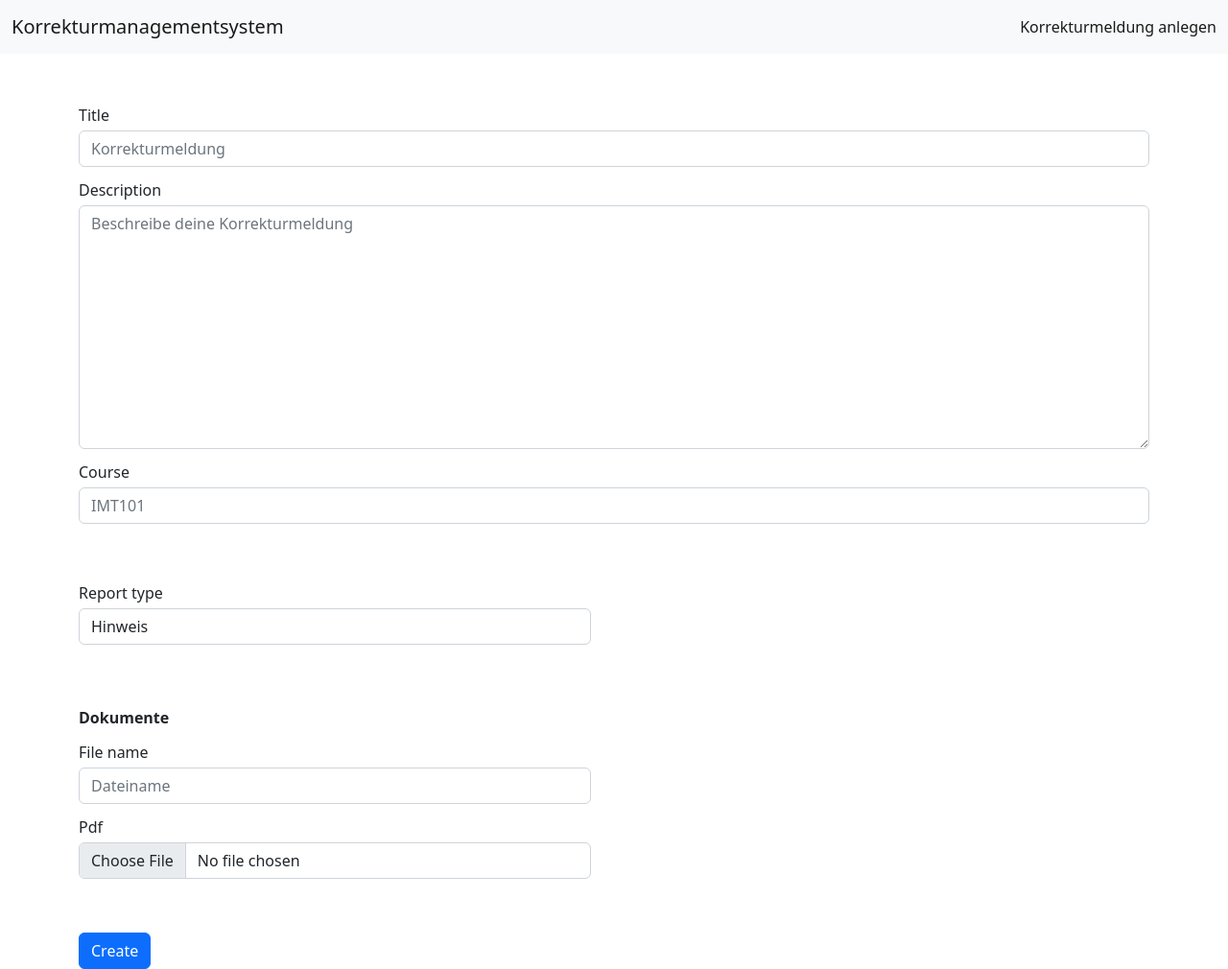
After one commit to maxdollinger/Projekt_SE, a Django app: page /add in a window 1280 px wide. The commit adds this page. Shown: the whole page at 96% size. Run offline with Django 4.2, Linux system fonts and the light colour scheme.

Commit message:
- added basic model and form for reporting corrections

```diff
--- /dev/null
+++ b/reporting_system/forms/correction_report_form.py
@@ -0,0 +1,19 @@
+from django import forms
+from django.forms import ModelForm
+
+from reporting_system.models import CorrectionReport
+
+
+class CorrectionReportForm(ModelForm):
+    class Meta:
+        model = CorrectionReport
+
+        fields = ['title', 'description', 'course', 'document_name', 'report_type']
+
+        widgets = {
+            'title': forms.TextInput(attrs={'class': 'form-control my-1', 'placeholder': 'Korrekturmeldung'}),
+            'description': forms.Textarea(attrs={'class': 'form-control my-1', 'placeholder': 'Beschreibe deine Korrekturmeldung'}),
+            'course': forms.TextInput(attrs={'class': 'form-control my-1', 'placeholder': 'IMT101'}),
+            'document_name': forms.TextInput(attrs={'class': 'form-control my-1'}),
+            'report_type': forms.Select(attrs={'class': 'form-control my-1', 'placeholder': 'Art der Meldung'})
+        }
--- /dev/null
+++ b/reporting_system/forms/document_form.py
@@ -0,0 +1,16 @@
+from django import forms
+from django.forms import ModelForm
+
+from reporting_system.models import Document
+
+
+class DocumentForm(ModelForm):
+    class Meta:
+        model = Document
+
+        fields = ['file_name', 'pdf']
+
+        widgets = {
+            'file_name': forms.TextInput(attrs={'class': 'form-control my-1', 'placeholder': 'Dateiname'}),
+            'pdf': forms.FileInput(attrs={'class': 'form-control my-1'}),
+        }
--- /dev/null
+++ b/reporting_system/models/__init__.py
@@ -0,0 +1,2 @@
+from .correction_report import CorrectionReport
+from .document import Document
--- /dev/null
+++ b/reporting_system/models/correction_report.py
@@ -0,0 +1,37 @@
+from datetime import datetime
+
+from django.db import models
+from django.utils.translation import gettext_lazy as _
+
+
+def report_creation_date():
+    return datetime.now().strftime("%Y-%m-%d")
+
+
+class CorrectionReport(models.Model):
+    class ReportType(models.TextChoices):
+        INFO = 1, _('Hinweis')
+        WARN = 2, _('Warnung')
+        ERROR = 3, _('Error')
+        FATAL = 4, _('Fatal')
+
+    class ReportStatus(models.TextChoices):
+        REPORTED = 1, _('Gemeldet')
+        ASSIGNED = 2, _('Zugewiesen')
+        IN_PROCESS = 3, _('In Bearbeitung')
+        PROCESSED = 4, _('Bearbeitet')
+        REJECTED = 5, _('Abgewiesen')
+
+    id = models.AutoField(primary_key=True)
+    title = models.CharField(max_length=255)
+    description = models.TextField()
+    # created_by = models.ForeignKey(User, on_delete=models.CASCADE)
+    # assigned_to = models.ForeignKey(User, on_delete=models.CASCADE)
+    # qm_manager = models.ForeignKey(User, on_delete=models.CASCADE)
+    created_at = models.DateField(default=report_creation_date())
+    assigned_at = models.DateField(default=None)
+    edited_at = models.DateField(default=None)
+    document_name = models.CharField(max_length=255)
+    course = models.CharField(max_length=255)
+    report_status = models.CharField(max_length=2, choices=ReportStatus.choices, default=ReportStatus.REPORTED)
+    report_type = models.CharField(max_length=2, choices=ReportType.choices, default=ReportType.INFO)
--- /dev/null
+++ b/reporting_system/models/document.py
@@ -0,0 +1,9 @@
+from django.db import models
+from .correction_report import CorrectionReport
+
+
+class Document(models.Model):
+    id = models.AutoField(primary_key=True)
+    correction_report = models.ForeignKey(CorrectionReport, on_delete=models.CASCADE)
+    file_name = models.CharField(max_length=255)
+    pdf = models.FileField(upload_to='pdf')
--- a/reporting_system/templates/cms/base.header.html
+++ b/reporting_system/templates/cms/base.header.html
@@ -1,9 +1,13 @@
 <nav class="navbar navbar-light bg-light">
-  <div class="container-fluid">
-    <a class="navbar-brand">Korrekturmanagementsystem</a>
-    <form class="d-flex">
-      <input class="form-control me-2" type="search" placeholder="Search" aria-label="Search">
-      <button class="btn btn-outline-success" type="submit">Search</button>
-    </form>
-  </div>
+    <div class="container-fluid">
+        <a class="navbar-brand">Korrekturmanagementsystem</a>
+
+        <div class="d-flex">
+            <ul class="navbar-nav">
+                <li class="nav-item">
+                  <a class="nav-link active" aria-current="page" href="{% url 'add_correction_report' %}">Korrekturmeldung anlegen</a>
+                </li>
+            </ul>
+        </div>
+    </div>
 </nav>
--- /dev/null
+++ b/reporting_system/templates/forms/add_correction_report.html
@@ -0,0 +1,63 @@
+{% extends "cms/base.html" %}
+
+{% block title %}
+    {{ page_title }}
+{% endblock %}
+
+{% block header %}
+    {{ header }}
+{% endblock %}
+
+{% block subheader %}
+    {{ subheader }}
+{% endblock %}
+
+{% block body %}
+    <div class="row">
+        <div class="col form-group">
+            <form action="{% url 'add_correction_report' %}" method="POST" enctype="multipart/form-data">
+            {% csrf_token %}
+                <div class="row my-5">
+                    <div class="my-1">
+                        {{ form.title.label }}
+                        {{ form.title }}
+                    </div>
+                    <div class="my-1">
+                        {{ form.description.label }}
+                        {{ form.description }}
+                    </div>
+                    <div class="my-1">
+                        {{ form.course.label }}
+                        {{ form.course }}
+                    </div>
+                </div>
+
+                <div class="row my-5">
+                    <div class="row">
+                        <div class="col-6 my-1">
+                            {{ form.report_type.label }}
+                            {{ form.report_type }}
+                        </div>
+                    </div>
+                </div>
+
+                <div class="row my-5">
+                    <p class="my-2"><strong>Dokumente</strong></p>
+                    <div class="row">
+                        <div class="col-6 my-1">
+                            {{ document_form.file_name.label }}
+                            {{ document_form.file_name }}
+                        </div>
+                    </div>
+                    <div class="row">
+                        <div class="col-6 my-1">
+                            {{ document_form.pdf.label }}
+                            {{ document_form.pdf }}
+                        </div>
+                    </div>
+                </div>
+                <input type="submit" value="Create" class="btn btn-primary">
+            </form>
+        </div>
+    </div>
+{% endblock %}
--- a/reporting_system/urls.py
+++ b/reporting_system/urls.py
@@ -3,4 +3,5 @@ from . import views
 
 urlpatterns = [
     path("", views.index, name="index"),
+    path("add", views.add_correction_report, name="add_correction_report"),
 ]
--- a/reporting_system/views.py
+++ b/reporting_system/views.py
@@ -1,5 +1,27 @@
-from django.shortcuts import render
+from django.shortcuts import render, redirect
+from reporting_system.forms.correction_report_form import CorrectionReportForm
+from reporting_system.forms.document_form import DocumentForm
+from reporting_system.models.correction_report import CorrectionReport
 
 
 def index(request):
     return render(request, 'cms/index.html')
+
+
+def add_correction_report(request):
+    if request.method == 'POST':
+        form = CorrectionReportForm(request.POST)
+        auction = CorrectionReport()
+        # if form.is_valid():
+        #     return redirect('show_auction', auction.id) \
+        #         if AuctionsService.add_auction(request, auction=auction, form=form) \
+        #         else redirect('add_auction')
+        # else:
+        #     return redirect('add_auction')
+    else:
+        return render(request, 'forms/add_correction_report.html', {
+            'page_title': 'Neue Korrekturmeldung',
+            'header': 'Eine neue Korrekturmeldung erstellen',
+            'form': CorrectionReportForm(),
+            'document_form': DocumentForm(),
+        })
```
